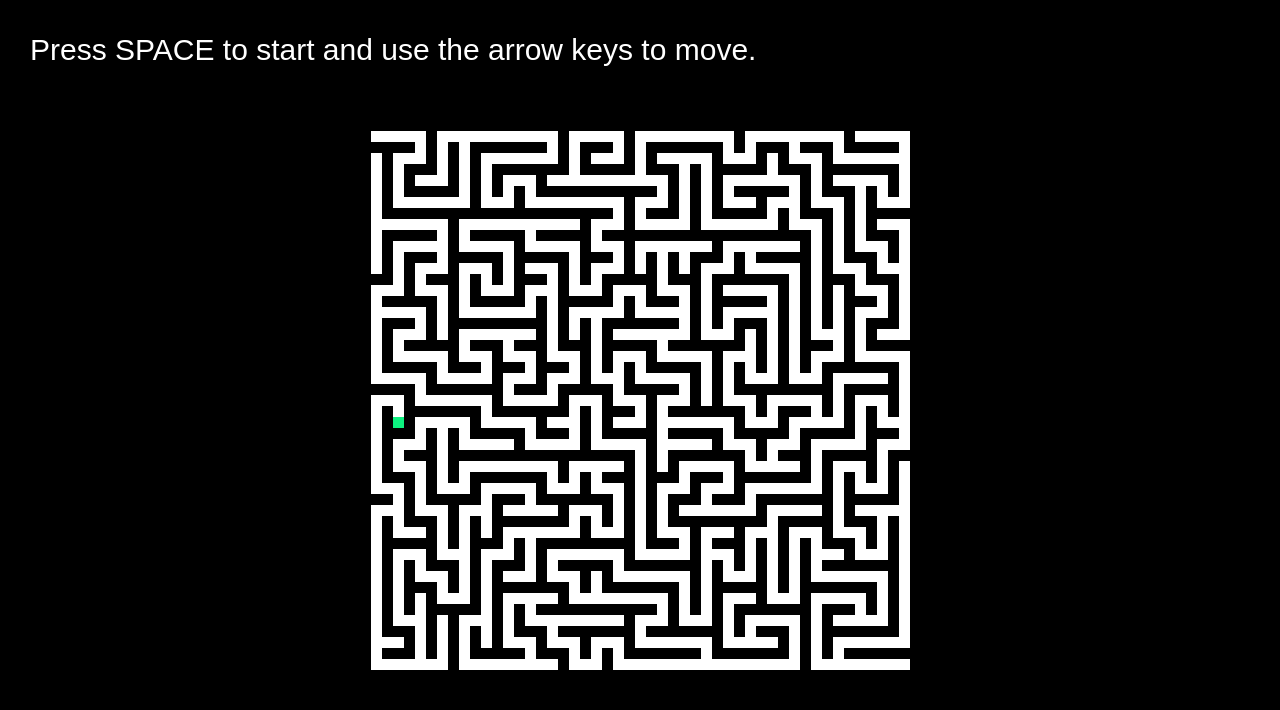
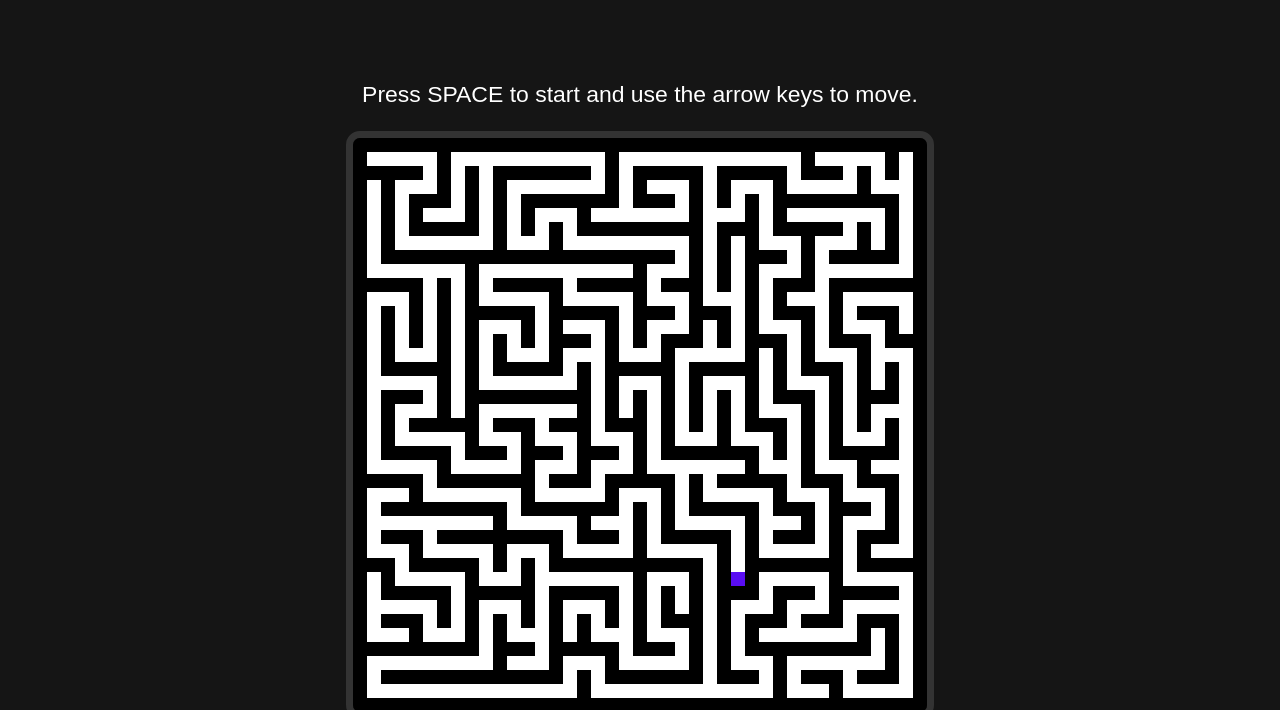
Before and after one commit to ColinGJohnson/maze-game, a website built with Vite: page index.html in a window 1280 px wide. Shown: the top 710 px of the page. Built offline with nearby package versions, Linux system fonts and the light colour scheme.

Commit message:
Use smaller central canvas for maze rendering

```diff
--- a/index.html
+++ b/index.html
@@ -13,7 +13,16 @@
     <script defer type="module" src="src/main.js"></script>
   </head>
   <body>
-    <canvas id="maze-canvas"></canvas>
+    <main>
+      <div class="maze-container">
+        <p id="game-text">
+          Test
+        </p>
+        <canvas id="maze">
+          Your browser does not support the HTML5 canvas element!
+        </canvas>
+      </div>
+    </main>
     <a id="github-logo" href="https://github.com/ColinGJohnson/maze-game">
       <img src="/lucide-github.svg" alt="View Source" width="48" height="48" />
     </a>
--- a/src/modules/MazeGame.js
+++ b/src/modules/MazeGame.js
@@ -17,8 +17,8 @@ export default class MazeGame {
   gameEndTimestamp = 0;
 
   // Maze representation
-  maze = new Maze(51);
-  mazeRenderer = new MazeRenderer("maze-canvas");
+  maze = new Maze(41);
+  mazeRenderer = new MazeRenderer("maze");
   player = new Player();
   inputHandler = new InputHandler();
 
--- a/src/modules/MazeRenderer.js
+++ b/src/modules/MazeRenderer.js
@@ -12,6 +12,7 @@ export default class MazeRenderer {
    */
   constructor(canvasID) {
     this.canvas = document.getElementById(canvasID);
+    this.text = document.getElementById("game-text");
     this.ctx = this.canvas.getContext("2d");
   }
 
@@ -21,18 +22,16 @@ export default class MazeRenderer {
    * @param {MazeGame} mazeGame the MazeGame to draw.
    */
   updateDimensions(mazeGame) {
-    // resize the canvas
-    this.canvas.height = window.innerHeight;
-    this.canvas.width = window.innerWidth;
+    const container = document.querySelector(".maze-container");
 
-    // get canvas dimensions
-    this.centerX = this.canvas.width / 2;
-    this.centerY = this.canvas.height / 2;
-    this.gridWidthPx =
-      this.canvas.height < this.canvas.width
-        ? this.canvas.height * 0.7
-        : this.canvas.width * 0.7;
-    this.cellWidthPx = Math.ceil(this.gridWidthPx / mazeGame.maze.size);
+    this.cellWidthPx = Math.round(container.clientWidth / mazeGame.maze.size);
+    const size = this.cellWidthPx * mazeGame.maze.size;
+    this.canvas.width = size;
+    this.canvas.height = size;
+
+    this.canvas.style.borderRadius = this.cellWidthPx + "px";
+    this.canvas.style.borderWidth = this.cellWidthPx / 2 + "px";
+    this.text.style.fontSize = size / 25 + "px";
   }
 
   /**
@@ -63,8 +62,7 @@ export default class MazeRenderer {
 
             // cycle colors if this is the goal cell
           } else if (maze.get(x, y) === -2) {
-            this.ctx.fillStyle =
-              "hsl(" + ((Date.now() / 10) % 360) + ", 90%, 50%)";
+            this.ctx.fillStyle = "hsl(" + ((Date.now() / 10) % 360) + ", 90%, 50%)";
 
             // otherwise dynamically color
           } else {
@@ -74,20 +72,11 @@ export default class MazeRenderer {
           }
 
           let topLeft = {
-            x: Math.ceil(
-              this.centerX - this.gridWidthPx / 2 + x * this.cellWidthPx,
-            ),
-            y: Math.ceil(
-              this.centerY - this.gridWidthPx / 2 + y * this.cellWidthPx,
-            ),
+            x: Math.round(x * this.cellWidthPx),
+            y: Math.round(y * this.cellWidthPx),
           };
 
-          this.ctx.fillRect(
-            topLeft.x,
-            topLeft.y,
-            this.cellWidthPx,
-            this.cellWidthPx,
-          );
+          this.ctx.fillRect(topLeft.x, topLeft.y, this.cellWidthPx, this.cellWidthPx);
         }
       }
     }
@@ -99,48 +88,27 @@ export default class MazeRenderer {
       // draw player square
       this.ctx.fillStyle = "grey";
       let topLeft = {
-        x: Math.ceil(
-          this.centerX - this.gridWidthPx / 2 + player.x * this.cellWidthPx,
-        ),
-        y: Math.ceil(
-          this.centerY - this.gridWidthPx / 2 + player.y * this.cellWidthPx,
-        ),
+        x: Math.round(player.x * this.cellWidthPx),
+        y: Math.round(player.y * this.cellWidthPx),
       };
-      this.ctx.fillRect(
-        topLeft.x,
-        topLeft.y,
-        this.cellWidthPx,
-        this.cellWidthPx,
-      );
+      this.ctx.fillRect(topLeft.x, topLeft.y, this.cellWidthPx, this.cellWidthPx);
     }
 
     if (mazeGame.gameState === GameState.START) {
       // draw instructions
-      this.ctx.font = "30px sans-serif";
       this.ctx.fillStyle = "white";
-      this.ctx.fillText(
-        "Press SPACE to start and use the arrow keys to move.",
-        30,
-        60,
-      );
+      this.text.innerText = "Press SPACE to start and use the arrow keys to move.";
     } else if (mazeGame.gameState === GameState.IN_GAME) {
       // draw timer
-      this.ctx.font = "30px sans-serif";
       this.ctx.fillStyle = "white";
       let currentTimeMs = new Date().getTime();
       let secondsPassed = (currentTimeMs - mazeGame.gameStartTimestamp) / 1000;
-      this.ctx.fillText(secondsPassed.toFixed(2) + "s", 30, 60);
+      this.text.innerHTML = `<b>${secondsPassed.toFixed(2) + "s"}</b>`;
     } else if (mazeGame.gameState === GameState.END) {
       // draw time taken
-      this.ctx.font = "30px sans-serif";
       this.ctx.fillStyle = "lime";
-      let secondsPassed =
-        (mazeGame.gameEndTimestamp - mazeGame.gameStartTimestamp) / 1000;
-      this.ctx.fillText(
-        "Finished in " + secondsPassed.toFixed(2) + "s",
-        this.centerX - this.gridWidthPx / 2,
-        this.centerY - this.gridWidthPx / 2,
-      );
+      let secondsPassed = (mazeGame.gameEndTimestamp - mazeGame.gameStartTimestamp) / 1000;
+      this.text.innerText = "Finished in " + secondsPassed.toFixed(2) + "s";
     }
   }
 }
--- a/src/style.css
+++ b/src/style.css
@@ -1,17 +1,39 @@
-html,
-body {
+html, body {
+  height: 100%;
   margin: 0;
-  padding: 0;
-  width: 100%;
-  height: 100%;
+  background-color: #151515;
 }
 
-#maze-canvas {
-  display: block;
-  background-color: black;
+main {
+  height: 100%;
+  display: flex;
+  align-items: center;
+  justify-content: center;
 }
 
-#github-logo {
+.maze-container {
+  position: relative;
+  width: min(70vw, 70vh);
+  display: flex;
+  flex-direction: column;
+  align-items: center;
+  justify-content: center;
+}
+
+canvas#maze {
+  border: 8px solid #333;
+}
+
+p#game-text {
+  width: 100%;
+  margin-top: 0;
+  font-family: sans-serif;
+  text-align: center;
+  color: white;
+}
+
+/* Positions a link to the maze-game GitHub repo in the bottom right corner */
+a#github-logo {
   position: absolute;
   bottom: 0;
   right: 0;
@@ -23,8 +45,8 @@ body {
   }
 
   img:hover {
-    transition: filter 0.1s ease;
+    transition: filter 0.3s ease;
     width: 48px;
-    filter: drop-shadow(0 0 16px rgba(255, 255, 255, 0.8));
+    filter: drop-shadow(0 0 12px rgba(255, 255, 255, 0.8));
   }
 }
```
Also changed, not shown: 1 other file.
